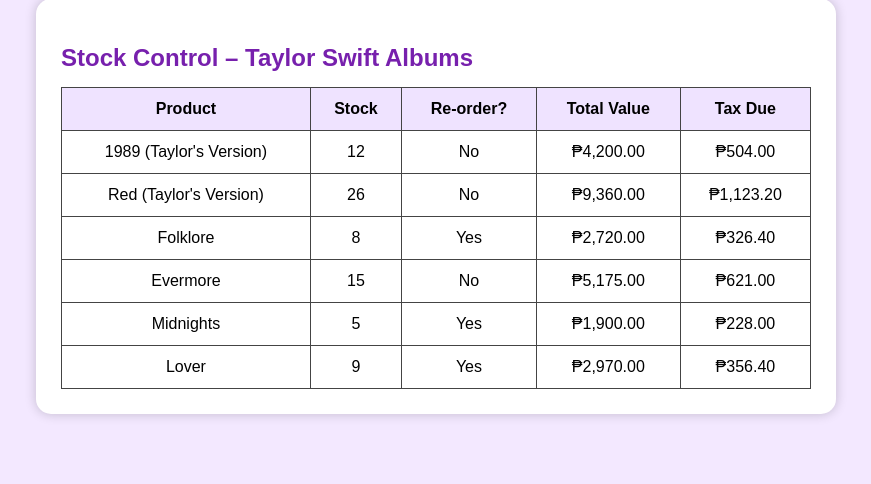
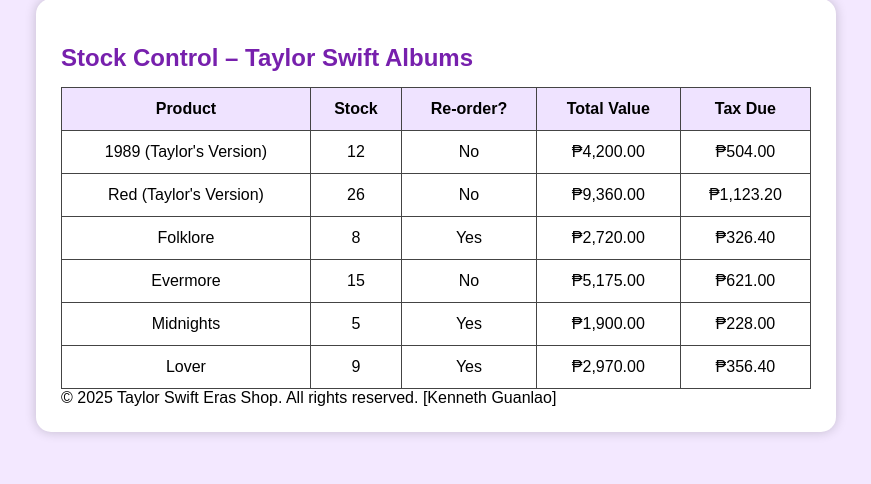
Before and after one commit to kinneths/Taylor-Swift-Album-Shop, a PHP site: page /Assign3.php in a window 1280 px wide. Shown: the part 49-533 px from the top of the page, without its empty margins (204-1075 px from the left). Run offline with PHP 8.4, Linux system fonts and the light colour scheme.

Commit message:
Added footer

```diff
--- a/Assign3/Assign3.php
+++ b/Assign3/Assign3.php
@@ -101,6 +101,8 @@ function get_tax_due(float $price, int $quantity, int $tax = 0): float {
     <?php } ?>
 </table>
 
+<div>
+<?php require "footer.php"; ?>
 </div>
 </body>
 </html>
--- /dev/null
+++ b/Assign3/footer.php
@@ -0,0 +1,6 @@
+<footer>
+    © 2025 Taylor Swift Eras Shop. All rights reserved. [Kenneth Guanlao]
+</footer>
+
+</body>
+</html>
```
